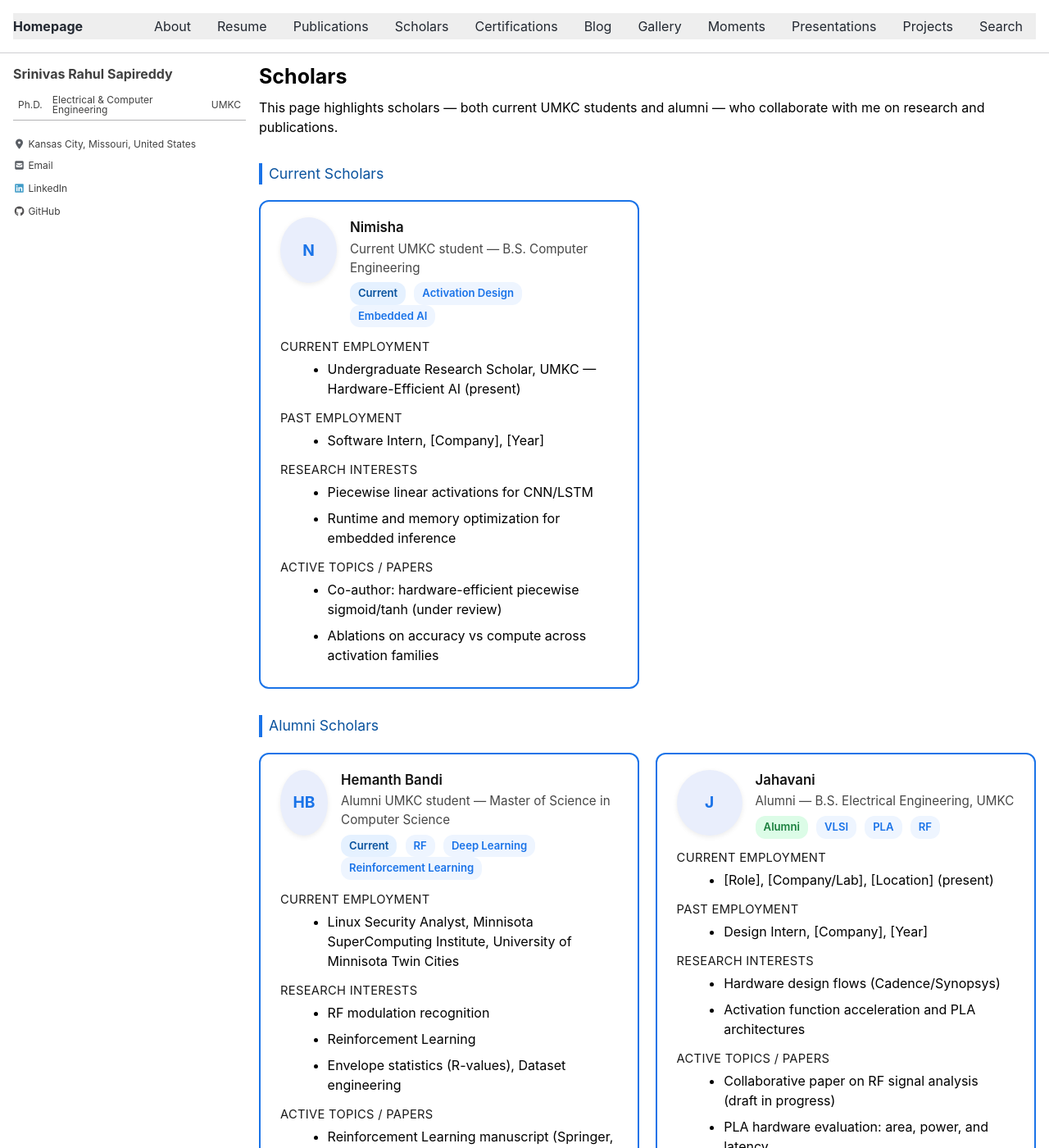
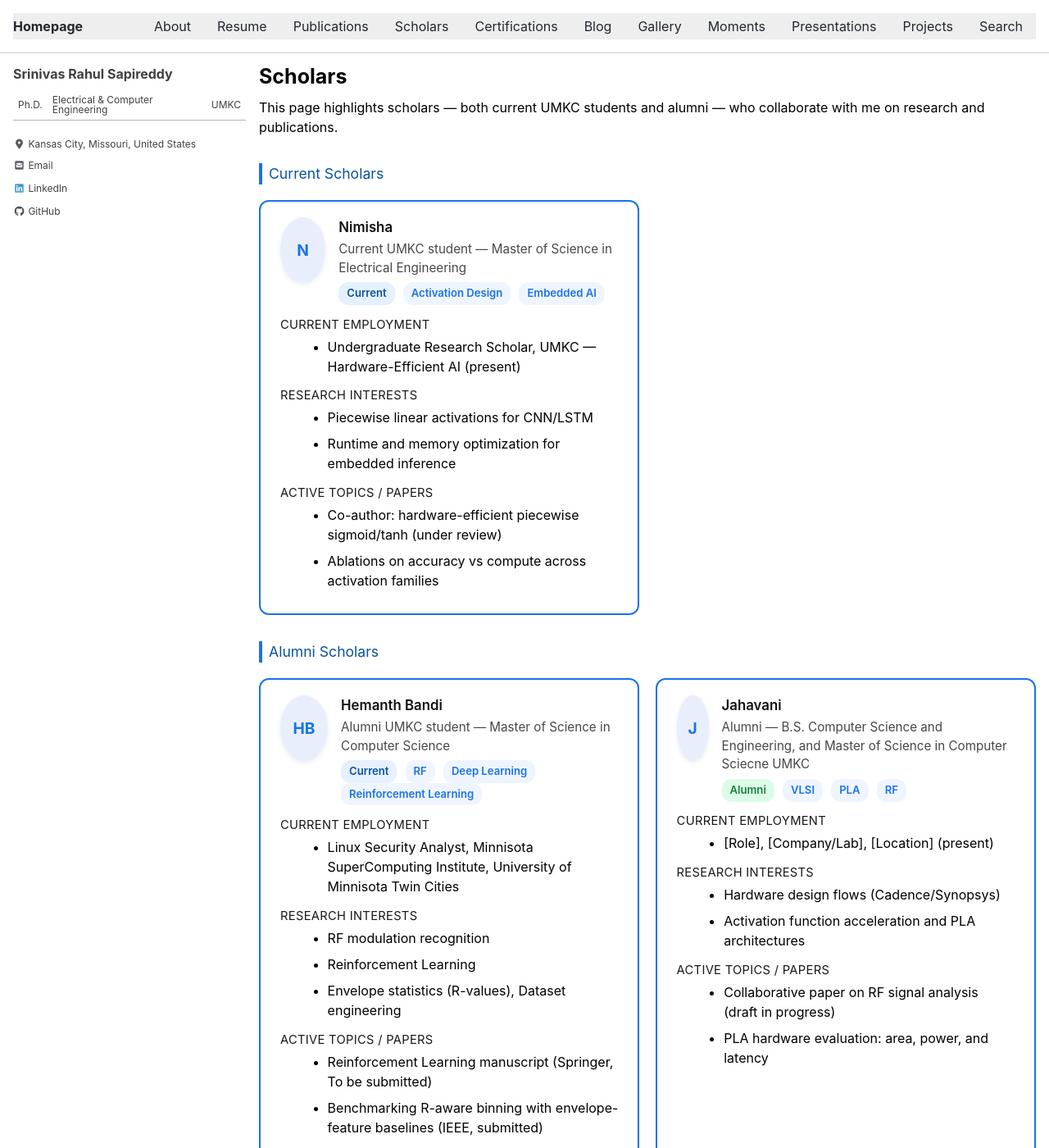
Before and after one commit to srsapireddy/srsapireddy.github.io, a Jekyll site: the page built from _pages/scholars.md, in a window 1280 px wide and 1400 px high. Shown: the whole window at 82% size. Built offline with Jekyll 4.4.1, drawn with Linux system fonts in a browser that asks for light colours; cached includes are drawn as plain includes; nearby versions of some CDN libraries.

Commit message:
Update scholars.md

```diff
--- a/_pages/scholars.md
+++ b/_pages/scholars.md
@@ -120,7 +120,7 @@ This page highlights scholars — both current UMKC students and alumni — who
       <div class="sch-avatar">N</div>
       <div>
         <div class="sch-name">Nimisha</div>
-        <div class="sch-sub">Current UMKC student — B.S. Computer Engineering</div>
+        <div class="sch-sub">Current UMKC student — Master of Science in Electrical Engineering</div>
         <div style="margin-top:0.35rem;">
           <span class="badge current">Current</span>
           <span class="badge tag">Activation Design</span>
@@ -131,10 +131,6 @@ This page highlights scholars — both current UMKC students and alumni — who
     <div class="sch-sec">Current employment</div>
     <ul class="sch-list">
       <li>Undergraduate Research Scholar, UMKC — Hardware-Efficient AI (present)</li>
-    </ul>
-    <div class="sch-sec">Past employment</div>
-    <ul class="sch-list">
-      <li>Software Intern, [Company], [Year]</li>
     </ul>
     <div class="sch-sec">Research interests</div>
     <ul class="sch-list">
@@ -196,7 +192,7 @@ This page highlights scholars — both current UMKC students and alumni — who
       <div class="sch-avatar">J</div>
       <div>
         <div class="sch-name">Jahavani</div>
-        <div class="sch-sub">Alumni — B.S. Electrical Engineering, UMKC</div>
+        <div class="sch-sub">Alumni — B.S. Computer Science and Engineering, and Master of Science in Computer Sciecne UMKC</div>
         <div style="margin-top:0.35rem;">
           <span class="badge alumni">Alumni</span>
           <span class="badge tag">VLSI</span>
@@ -208,10 +204,6 @@ This page highlights scholars — both current UMKC students and alumni — who
     <div class="sch-sec">Current employment</div>
     <ul class="sch-list">
       <li>[Role], [Company/Lab], [Location] (present)</li>
-    </ul>
-    <div class="sch-sec">Past employment</div>
-    <ul class="sch-list">
-      <li>Design Intern, [Company], [Year]</li>
     </ul>
     <div class="sch-sec">Research interests</div>
     <ul class="sch-list">
```
